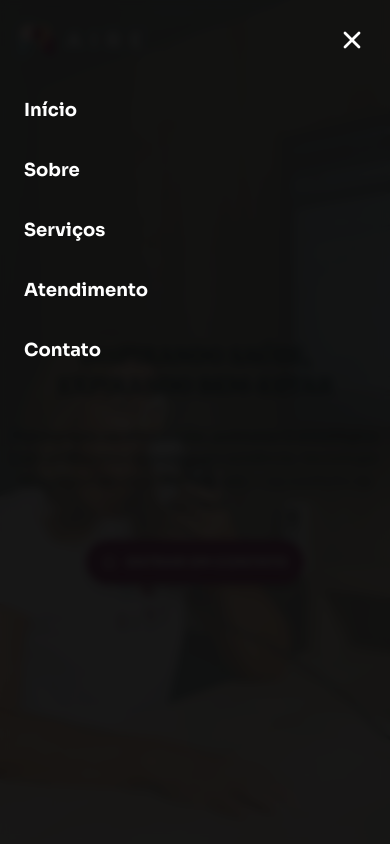
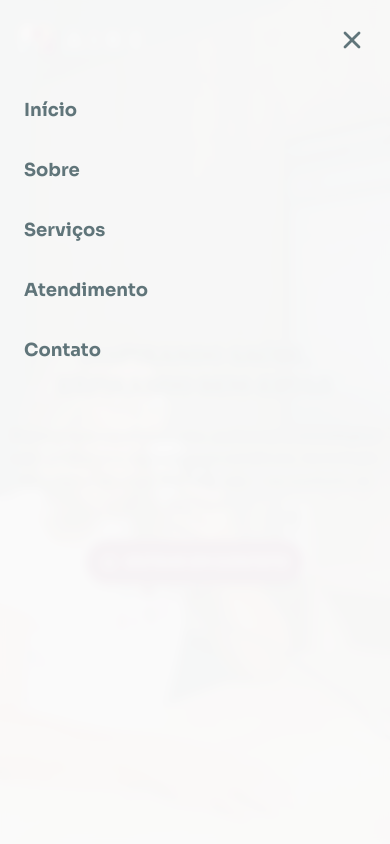
Before and after one commit to sahdibernardi/aire-website, a Next.js app: page / in a window 390 px wide. Both pictures are taken after a click on the button "Toggle mobile menu". Shown: the top 844 px of the page. Built offline with nearby package versions, Linux system fonts and the light colour scheme.

Commit message:
fix: images and menu

```diff
--- a/components/sections/Header.tsx
+++ b/components/sections/Header.tsx
@@ -102,9 +102,7 @@ export default function Header() {
           {isMobileMenuOpen ? (
             <HiX
               size={28}
-              className={`transition-colors ${
-                isScrolled ? "text-aire-slate" : "text-white"
-              }`}
+              className="text-aire-slate"
             />
           ) : (
             <HiMenu
@@ -120,65 +118,41 @@ export default function Header() {
       {/* Mobile Dropdown Menu */}
       {isMobileMenuOpen && (
         <div
-          className={`md:hidden fixed top-0 left-0 w-full h-screen transition-all duration-300 z-40 ${
-            isScrolled
-              ? "bg-aire-white/95 backdrop-blur-sm"
-              : "bg-black/90 backdrop-blur-sm"
-          }`}
+          className="md:hidden fixed top-0 left-0 w-full h-screen transition-all duration-300 z-40 bg-aire-white/95 backdrop-blur-sm"
         >
           <div className="pt-20">
             <nav className="flex flex-col">
               <Link
                 href="#"
-                className={`px-6 py-4 text-lg transition-colors font-bold ${
-                  isScrolled
-                    ? "text-aire-slate hover:text-aire-purple hover:bg-aire-cream/20"
-                    : "text-white hover:text-aire-cream hover:bg-white/10"
-                }`}
+                className="px-6 py-4 text-lg transition-colors font-bold text-aire-slate hover:text-aire-purple hover:bg-aire-cream/20"
                 onClick={() => setIsMobileMenuOpen(false)}
               >
                 Início
               </Link>
               <Link
                 href="#"
-                className={`px-6 py-4 text-lg transition-colors font-bold ${
-                  isScrolled
-                    ? "text-aire-slate hover:text-aire-purple hover:bg-aire-cream/20"
-                    : "text-white hover:text-aire-cream hover:bg-white/10"
-                }`}
+                className="px-6 py-4 text-lg transition-colors font-bold text-aire-slate hover:text-aire-purple hover:bg-aire-cream/20"
                 onClick={() => setIsMobileMenuOpen(false)}
               >
                 Sobre
               </Link>
               <Link
                 href="#"
-                className={`px-6 py-4 text-lg transition-colors font-bold ${
-                  isScrolled
-                    ? "text-aire-slate hover:text-aire-purple hover:bg-aire-cream/20"
-                    : "text-white hover:text-aire-cream hover:bg-white/10"
-                }`}
+                className="px-6 py-4 text-lg transition-colors font-bold text-aire-slate hover:text-aire-purple hover:bg-aire-cream/20"
                 onClick={() => setIsMobileMenuOpen(false)}
               >
                 Serviços
               </Link>
               <Link
                 href="#"
-                className={`px-6 py-4 text-lg transition-colors font-bold ${
-                  isScrolled
-                    ? "text-aire-slate hover:text-aire-purple hover:bg-aire-cream/20"
-                    : "text-white hover:text-aire-cream hover:bg-white/10"
-                }`}
+                className="px-6 py-4 text-lg transition-colors font-bold text-aire-slate hover:text-aire-purple hover:bg-aire-cream/20"
                 onClick={() => setIsMobileMenuOpen(false)}
               >
                 Atendimento
               </Link>
               <Link
                 href="#"
-                className={`px-6 py-4 text-lg transition-colors font-bold ${
-                  isScrolled
-                    ? "text-aire-slate hover:text-aire-purple hover:bg-aire-cream/20"
-                    : "text-white hover:text-aire-cream hover:bg-white/10"
-                }`}
+                className="px-6 py-4 text-lg transition-colors font-bold text-aire-slate hover:text-aire-purple hover:bg-aire-cream/20"
                 onClick={() => setIsMobileMenuOpen(false)}
               >
                 Contato
--- a/components/sections/ServicesSection.tsx
+++ b/components/sections/ServicesSection.tsx
@@ -77,16 +77,26 @@ function ServiceCard({
 
         {isExpanded && (
           <div>
-            <div className="w-full h-[200px] relative">
-              <div className="absolute inset-0 bg-white/20"></div>
+            <div className="w-full h-[300px] relative">
+              <Image
+                src={image}
+                alt={imageAlt}
+                className="w-full h-full object-cover object-[50%_35%]"
+                width={1000}
+                height={1000}
+              />
+              <div className="absolute inset-0 bg-aire-white/80"></div>
+
+              {/* Texto sobreposto à imagem */}
+              <div className="absolute inset-0 flex flex-col justify-center items-center p-8 text-center">
+                <h3 className="text-3xl font-bold text-aire-slate mb-4 drop-shadow-lg">{title}</h3>
+                <p className="text-aire-slate leading-relaxed mb-6 drop-shadow-lg max-w-2xl">
+                  {description}
+                </p>
+              </div>
             </div>
 
             <div className="p-8">
-              <h3 className="text-2xl font-bold text-aire-slate mb-4 text-center">{title}</h3>
-              <p className="text-aire-slate leading-relaxed text-center mb-6">
-                {description}
-              </p>
-
               {expandedContent}
 
               <div className="text-center mt-6">
@@ -121,7 +131,7 @@ export default function ServicesSection() {
       {/* Content */}
       <div className="container mx-auto relative z-10">
         <div className="text-center mb-16">
-          <h2 className="text-3xl lg:text-4xl text-aire-purple mb-4">
+          <h2 className="text-2xl md:text-3xl lg:text-4xl text-aire-purple mb-4">
             NOSSOS SERVIÇOS:
             <br />
             ENTENDA COMO
```
